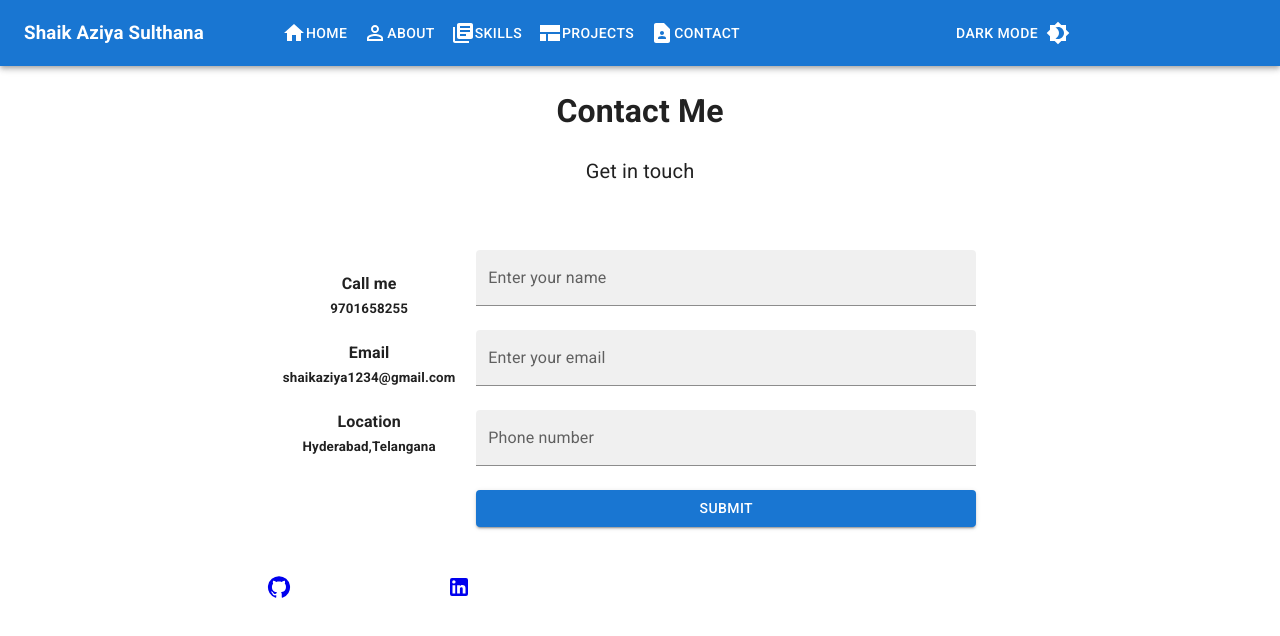
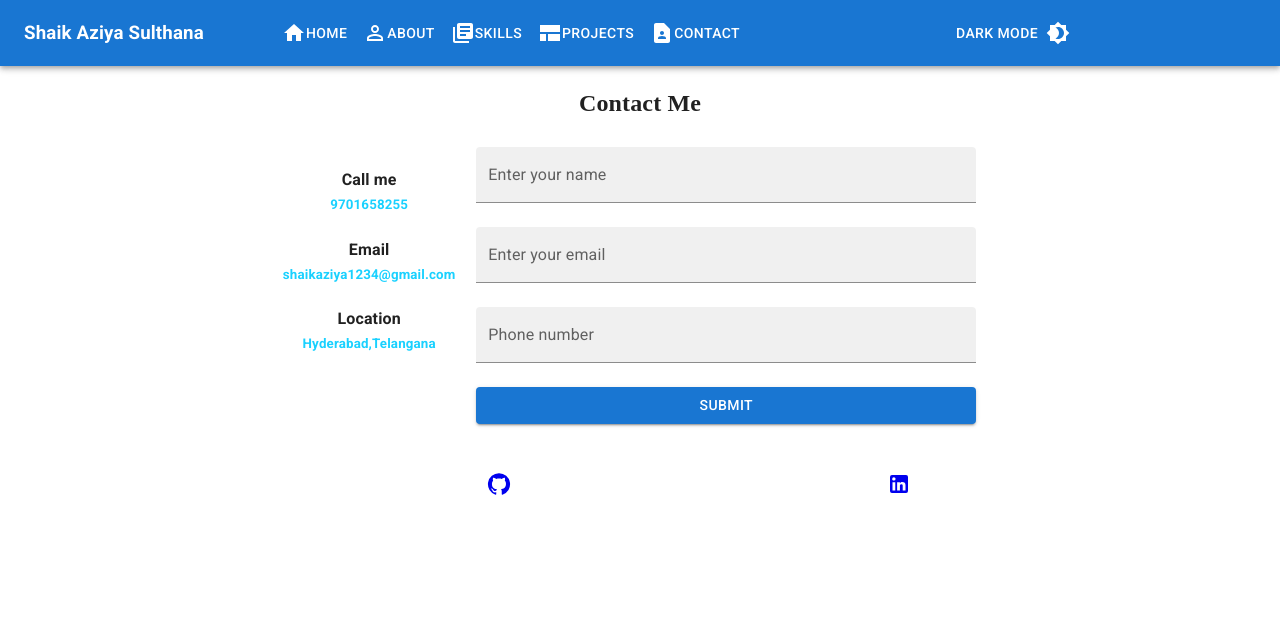
Before and after one commit to shaikaziya/portfolio1, a React (Create React App) app: page /contact in a window 1280 px wide. Shown: the top 636 px of the page. Built offline with nearby package versions, Linux system fonts and the light colour scheme.

Commit message:
modified code

```diff
--- a/src/About.js
+++ b/src/About.js
@@ -4,7 +4,7 @@ export function About(){
         return(
          <div>
                 {/* <img style={styles} id="profileimage" src="http://images4.fanpop.com/image/photos/22100000/The-letter-A-the-letter-a-22186960-2560-2560.jpg" alt=""></img> */}
-                <h1 className="profilename"><b>About me</b></h1>
+                <h2 className="profilename"><b>About me</b></h2>
                     <p>My Introduction</p>
 
                     <div className="edit">
--- a/src/App.css
+++ b/src/App.css
@@ -36,3 +36,10 @@
     transform: rotate(360deg);
   }
 }
+
+.buttonstyle{
+  font-family:'Lucida'
+}
+.buttonstyle:hover{
+  font-size: large;
+}
--- a/src/App.js
+++ b/src/App.js
@@ -3,7 +3,7 @@ import {Routes,Route} from "react-router-dom"
 import {Home} from './Home'
 import { About } from './About';
 import { Skills } from './Skills';
-import { WorkProjects } from './WorkProjects';
+import { ProjectsWorks } from './ProjectsWorks';
 import { Contact } from './Contact';
 import { Blog } from './Blog';
 import AppBar from '@mui/material/AppBar';
@@ -15,7 +15,6 @@ import { useState } from 'react';
 import { CssBaseline } from "@mui/material";
 import Brightness4Icon from '@mui/icons-material/Brightness4';
 import Brightness7Icon from '@mui/icons-material/Brightness7';
-// import Avatar from '@mui/material/Avatar';
 import HomeIcon from '@mui/icons-material/Home';
 import PersonOutlineIcon from '@mui/icons-material/PersonOutline';
 import LibraryBooksIcon from '@mui/icons-material/LibraryBooks';
@@ -36,15 +35,14 @@ function App() {
     <div className="App">
       <AppBar position="static">
         <Toolbar>
-        {/* <Avatar alt="Remy Sharp" src="http://images4.fanpop.com/image/photos/22100000/The-letter-A-the-letter-a-22186960-2560-2560.jpg" /> */}
         <h3>Shaik Aziya Sulthana</h3>
-        <Button style={{marginLeft:70}} color="inherit"  onClick={()=>{navigate("/")}}><HomeIcon/> Home</Button>
-        <Button  color="inherit"  onClick={()=>{navigate("/about")}}><PersonOutlineIcon/> About</Button>
-        <Button color="inherit"  onClick={()=>{navigate("/skills")}}><LibraryBooksIcon/> Skills</Button>
-        <Button  color="inherit"  onClick={()=>{navigate("/work")}}><ViewComfyIcon/> Projects</Button>
-        <Button  color="inherit"  onClick={()=>{navigate("/contact")}}><ContactPageIcon/> Contact</Button>
+        <Button className="buttonstyle" style={{marginLeft:70}} color="inherit"  onClick={()=>{navigate("/")}}><HomeIcon/> Home</Button>
+        <Button className="buttonstyle" color="inherit"  onClick={()=>{navigate("/about")}}><PersonOutlineIcon/> About</Button>
+        <Button className="buttonstyle" color="inherit"  onClick={()=>{navigate("/skills")}}><LibraryBooksIcon/> Skills</Button>
+        <Button className="buttonstyle" color="inherit"  onClick={()=>{navigate("/work")}}><ViewComfyIcon/> Projects</Button>
+        <Button className="buttonstyle" color="inherit"  onClick={()=>{navigate("/contact")}}><ContactPageIcon/> Contact</Button>
         <Button
-        style={{marginLeft:200}}
+        style={{marginLeft:200}} className="buttonstyle"
         color="inherit"  onClick={()=>{setMode(mode==="light"?"dark":"light")}}>{mode==="light"?"dark":"light"} Mode</Button>
         {mode=== "light" ? <Brightness4Icon /> : <Brightness7Icon />}
       </Toolbar>
@@ -54,7 +52,7 @@ function App() {
           <Route  path="/" element={<Home />}/>
           <Route  path="/about" element={<About />}/>
           <Route  path="/skills" element={<Skills  />}/>
-          <Route  path="/work" element={<WorkProjects />}/>
+          <Route  path="/work" element={<ProjectsWorks />}/>
           <Route  path="/contact" element={<Contact />}/>
       </Routes>
 
--- a/src/Contact.js
+++ b/src/Contact.js
@@ -10,8 +10,7 @@ export function Contact() {
   const Navigate = useNavigate();
   return (
     <div>
-      <h1>Contact Me</h1>
-      <p>Get in touch</p>
+      <h2>Contact Me</h2>
       <div className="contact-list">
         <div className="list">
         <h4>Call me <br></br><small>9701658255</small></h4>
--- a/src/Home.js
+++ b/src/Home.js
@@ -10,8 +10,8 @@ export function Home(){
         <div id="home">
             <div>
                 <img style={styles} id="profileimage" src="http://images4.fanpop.com/image/photos/22100000/The-letter-A-the-letter-a-22186960-2560-2560.jpg" alt=""></img>
-                <h1 id="profilename"><b>Hi I'am Shaik Aziya Sulthana</b></h1>
-                <p id="profilename">Full Stack Developer</p>
+                <h2 id="profilename1"><b>Hi I'am Shaik Aziya Sulthana</b></h2>
+                <p id="profilename2">Full Stack Developer</p>
 
             </div>
         </div>
--- /dev/null
+++ b/src/ProjectsWorks.js
@@ -0,0 +1,30 @@
+import "./projects.css"
+import {Projectsmap} from "./Projectsmap"
+export function ProjectsWorks(){
+    const projects=[{
+        application:"application1",
+        description:"description1",
+        image:"https://cdn.pixabay.com/photo/2017/01/17/15/24/network-1987209__340.jpg"
+    },
+    {
+        application:"application2",
+        description:"description2",
+        image:"https://encrypted-tbn0.gstatic.com/images?q=tbn:ANd9GcSite5aL1_cr1UfsIwEk13-NMCQDuQt1alMqg&usqp=CAU"
+    },
+    {
+        application:"application3",
+        description:"description3",
+        image:"https://encrypted-tbn0.gstatic.com/images?q=tbn:ANd9GcTIAWX2pJ9KAriTADnaQHCqbfio86Gt6OyEVQ&usqp=CAU"
+    }
+]
+    return(
+        <div>
+            <h2>Projects</h2>
+            <div className="projectimage">
+            {projects.map((proj)=>
+            <Projectsmap application={proj.application} description={proj.description} image={proj.image}  />
+            )}
+        </div>
+      </div>
+    )
+}
--- a/src/Skills.js
+++ b/src/Skills.js
@@ -46,7 +46,7 @@ export function Skills(){
 
 return(
         <div>
-        <h1>Skills</h1>
+        <h2>Skills</h2>
         <div className="Skillsmapimage">
             {skills.map((ele)=>(
                 <Skillsmap image={ele.image} name={ele.name} alt=""/>
--- a/src/about.css
+++ b/src/about.css
@@ -1,6 +1,6 @@
 .profilename{
     margin-left:4px;
-    font-family: monospace;
+    font-family:'Lucida'
   }
   #profiledescription{
     font-weight: 200;
@@ -9,7 +9,7 @@
     word-spacing: 10px;
     justify-content: justify;
     line-height: 150%;
-  }
+      }
   .about-image{
     width:400px;
     height:400px;
@@ -26,3 +26,6 @@
     display: grid;
     grid-template-columns: auto auto;
    }
+ p{
+  font-family:'Lucida'
+ }
--- a/src/contact.css
+++ b/src/contact.css
@@ -3,8 +3,7 @@ p{
 }
 .textfield{
     margin-right: 80%;
-
-  }
+     }
   #contact{
     margin-left:40%;
     font-family:Lucida;
@@ -15,11 +14,11 @@ p{
   #button1{
     width:150px;
     height:80px;
-    margin-left:30px;
+    margin-left:250px;
     border-radius: 50%;
   }
   #button1:hover{
-    background-image:radial-gradient(yellow, greenyellow );
+    background-image:radial-gradient(#ccffff,#e6ffff);
   }
   #i1{
     height:50px;
@@ -34,7 +33,7 @@ p{
   .contact-list{
 
     margin-left:0%;
-    margin-top: 5%;
+    margin-top: 2%;
   }
   .contact-list{
     display: grid;
@@ -44,3 +43,6 @@ p{
     margin-left:55%;
 
   }
+  small{
+    color:#1ad1ff;
+  }
--- a/src/home.css
+++ b/src/home.css
@@ -1,4 +1,9 @@
-p{
+
+#profilename1{
+    font-family: 'Lucida'
+}
+#profilename2{
+    font-family: 'Lucida';
     text-align: center;
-    font-size: 20px;
+    font-size: 15px;
 }
--- a/src/projects.css
+++ b/src/projects.css
@@ -11,3 +11,6 @@
     grid-template-columns: auto auto auto auto;
     margin-left:180px;
   }
+  h2{
+    font-family:'Lucida'
+  }
--- a/src/skills.css
+++ b/src/skills.css
@@ -13,6 +13,9 @@
   }
   .skillname{
     font-size: 10px;
-    margin-right: 270px;
+    margin-right: 370px;
 
   }
+h2{
+  font-family:'Lucida'
+}
```
